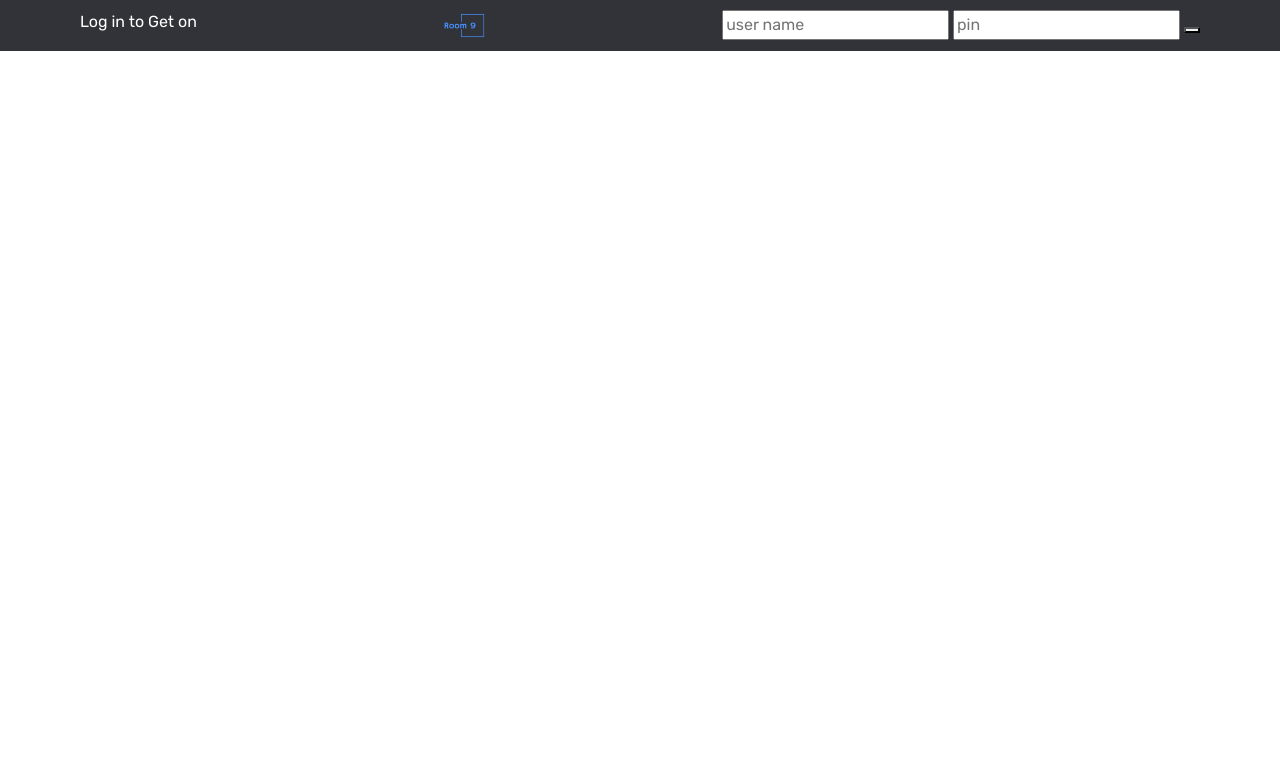
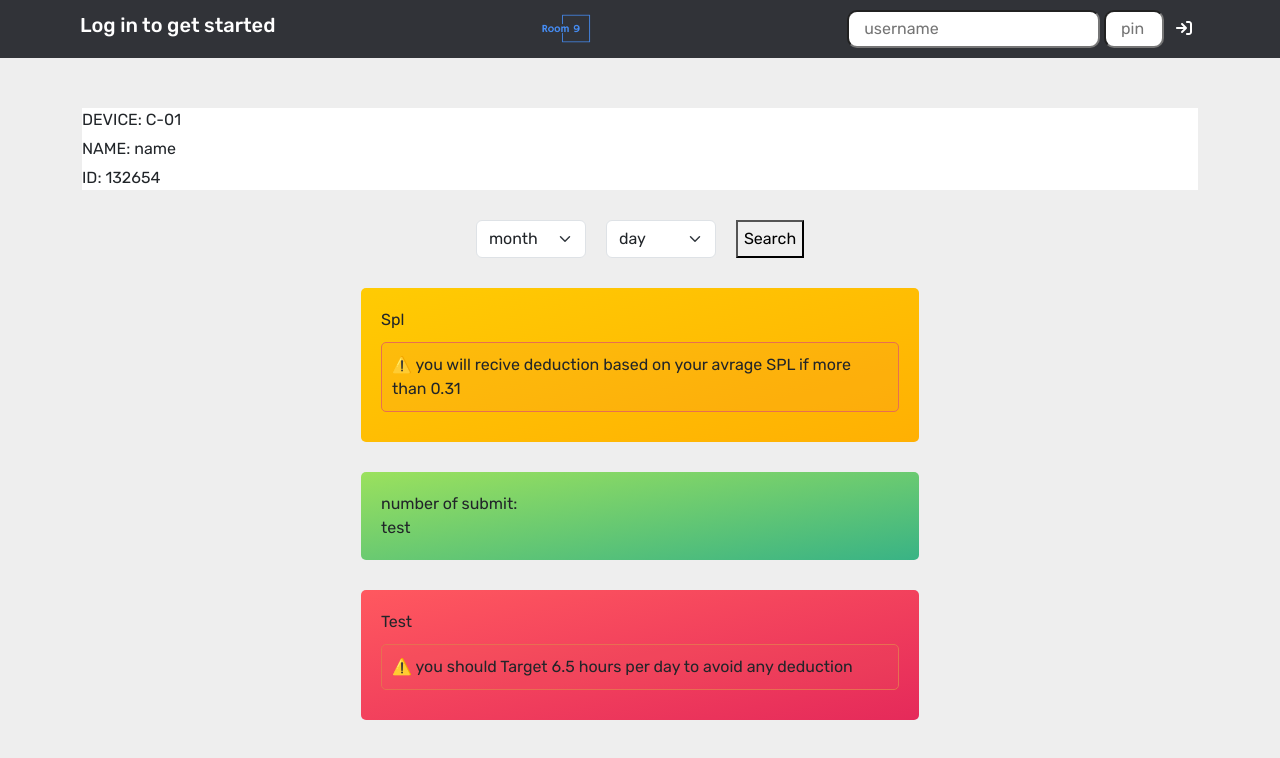
Before and after one commit to abdallah1hashim/Production-Tracker, a plain HTML site: page index.html in a window 1280 px wide. Drawn offline with Linux system fonts and the light colour scheme.

Commit message:
html done

```diff
--- a/index.html
+++ b/index.html
@@ -1,15 +1,14 @@
 <!DOCTYPE html>
 <html lang="en">
+
 <head>
   <meta charset="UTF-8" />
   <meta name="viewport" content="width=device-width, initial-scale=1.0" />
   <!-- Google  fonts -->
   <link rel="preconnect" href="https://fonts.googleapis.com" />
   <link rel="preconnect" href="https://fonts.gstatic.com" crossorigin />
-    <link
-      href="https://fonts.googleapis.com/css2?family=Rubik:wght@300;400;500;700;800;900&display=swap"
-      rel="stylesheet"
-    />
+  <link href="https://fonts.googleapis.com/css2?family=Rubik:wght@300;400;500;700;800;900&display=swap"
+    rel="stylesheet" />
   <!-- Styles -->
   <link rel="stylesheet" href="/styles/all.min.css" />
   <link rel="stylesheet" href="/styles/normalize.css" />
@@ -18,23 +17,97 @@
 
   <title>ROOM 9</title>
 </head>
+
 <body>
   <nav>
     <div class="container">
-        <p class="greating">Log in to Get on</p>
+      <p class="greating">Log in to get started</p>
       <div class="logo">
         <img src="/assets/pics/logo-no-background.webp" alt="logo" />
       </div>
       <form class="login">
-          <input type="text" placeholder="user name" />
-          <input type="password" placeholder="pin" />
-          <button class="log"></button>
+        <input class="log__user" type="text" placeholder="username" />
+        <input class="log__pass" type="password" placeholder="pin" />
+        <button class="log"><i class="fa-solid fa-arrow-right-to-bracket"></i></button>
       </form>
     </div>
   </nav>
+  <main>
+    <div class="container">
+      <div class="welcome d-none">
+        <h1>Room 9 Poduction Tracker</h1>
+        <div class="img__holder">
+          <img src="/assets/pics/8-bTniNGuczY85cuG-removebg.webp">
+        </div>
+      </div>
+      <div class="app d-flex flex-column">
+        <div class="info d-flex justify-content-between">
+          <P class="device">DEVICE: C-01</P>
+          <P class="name">NAME: name</P>
+          <P class="id">ID: 132654</P>
+        </div>
+        <div class="date d-flex flex-row justify-content-center">
+          <select class="form-select" id="month" name="month">
+            <option value="">month</option>
+            <option value="11">November</option>
+            <option value="12">December</option>
+          </select>
+          <select class="form-select" id="day" name="day">
+            <option value="">day</option>
+            <option value="01">01</option>
+            <option value="02">02</option>
+            <option value="03">03</option>
+            <option value="04">04</option>
+            <option value="05">05</option>
+            <option value="06">06</option>
+            <option value="07">07</option>
+            <option value="08">08</option>
+            <option value="09">09</option>
+            <option value="10">10</option>
+            <option value="11">11</option>
+            <option value="12">12</option>
+            <option value="13">13</option>
+            <option value="14">14</option>
+            <option value="15">15</option>
+            <option value="16">16</option>
+            <option value="17">17</option>
+            <option value="18">18</option>
+            <option value="19">19</option>
+            <option value="20">20</option>
+            <option value="21">21</option>
+            <option value="22">22</option>
+            <option value="23">23</option>
+            <option value="24">24</option>
+            <option value="25">25</option>
+            <option value="26">26</option>
+            <option value="27">27</option>
+            <option value="28">28</option>
+            <option value="29">29</option>
+            <option value="30">30</option>
+            <option value="31">31</option>
+          </select>
+          <button>Search</button>
+        </div>
+        <div class="spl user__details">
+          <p class="user__spl">Spl</p>
+          <p class="note">⚠️ you will recive deduction based on your avrage SPL if more than
+            0.31</p>
+        </div>
+        <div class="submit user__details">
+          <p>number of submit:</p>
+          <p class="num__submit">test</p>
+        </div>
+        <div class="production-hrs user__details">
+          <p class="productive__hours">Test</p>
+          <p class="note">⚠️ you should Target 6.5 hours per day to avoid any deduction</p>
+        </div>
+      </div>
+    </div>
+  </main>
 
   <script src="script/all.min.js"></script>
   <script src="script/bootstrap.bundle.min.js"></script>
   <script src="script/script.js"></script>
 </body>
+
 </html>
--- a/script/script.js
+++ b/script/script.js
@@ -0,0 +1 @@
+// Elements
--- a/styles/style.css
+++ b/styles/style.css
@@ -1,13 +1,23 @@
 /* global Rules */
+:root {
+  --light-color: #4790fa;
+}
+
 body {
   font-family: "Rubik", sans-serif;
+  background-color: #eee;
 }
-p {
+
+p,
+h1 {
   margin: 0;
+  padding: 0;
 }
+
 html {
   scroll-behavior: smooth;
 }
+
 /* Componnent */
 
 /* Nav */
@@ -15,14 +25,118 @@ nav {
   background-color: #313338;
   color: white;
 }
+
 nav .container {
   padding: 10px;
   display: flex;
   justify-content: space-between;
 }
+
+nav p {
+  font-weight: 500;
+  font-size: 20px;
+}
+
 .logo {
-  width: 50px;
+  width: 60px;
 }
+
 nav img {
   max-width: 100%;
 }
+
+nav button {
+  background-color: transparent;
+  color: white;
+  border: none;
+  transition: 0.3s;
+}
+
+nav button:hover {
+  color: var(--light-color);
+}
+
+nav input {
+  padding: 5px 15px;
+  border-radius: 10px;
+}
+
+.log__pass {
+  width: 60px;
+}
+
+/* main */
+main {
+  padding-top: 50px;
+}
+
+.welcome {
+  display: flex;
+  justify-content: space-between;
+}
+
+.welcome h1 {
+  display: flex;
+  align-items: center;
+  max-width: 299px;
+  font-size: 60px;
+  color: var(--light-color);
+}
+
+.welcome .img__holder {
+  margin: 0;
+  padding: 0;
+  transform: translate(50px, 0px);
+}
+
+.app {
+  gap: 30px
+}
+
+.app .info {
+  flex-direction: column;
+  gap: 5px;
+  background-color: white;
+}
+
+.app .date {
+  gap: 20px;
+}
+
+.app select {
+  width: 110px;
+}
+
+.app .spl {
+  background-image: linear-gradient(to top left, #ffb003, #ffcb03);
+}
+
+.app .submit {
+  background-image: linear-gradient(to top left, #39b385, #9be15d);
+}
+
+.app .production-hrs {
+  background-image: linear-gradient(to top left, #e52a5a, #ff585f);
+}
+
+.user__details {
+  border-radius: 5px;
+  padding: 20px;
+  width: 50%;
+  margin: 0 auto;
+}
+
+.app .note {
+  border: 1px solid;
+  border-radius: 5px;
+  padding: 10px;
+  margin: 10px 0;
+  border-color: #E76F51;
+  background-color: rgba(231, 111, 81, 0.1);
+  transition: 0.3s;
+}
+
+.app .note:hover {
+  background-color: red;
+  color: white;
+}
```
Also changed, not shown: assets/pics/8-bTniNGuczY85cuG-removebg.webp (added), 2 other files. Lines whose indentation alone changed are shown as unchanged.
